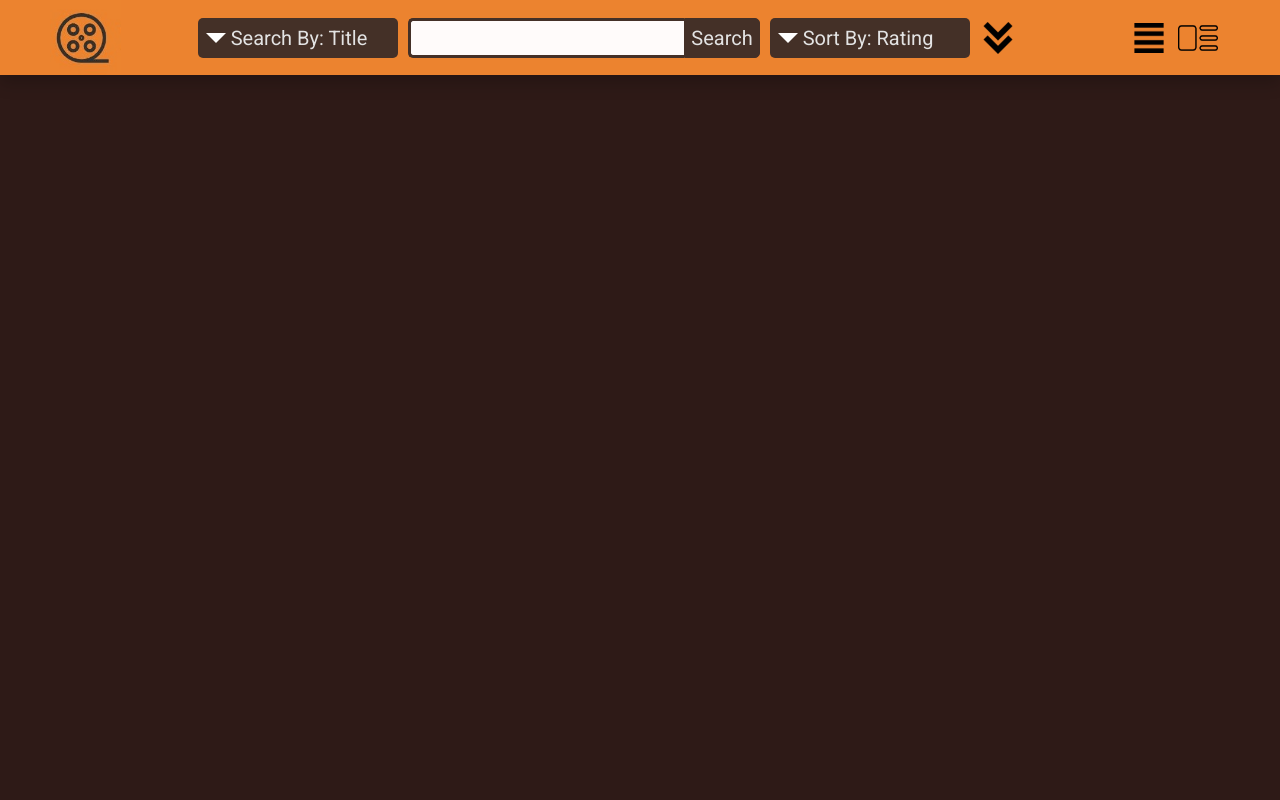
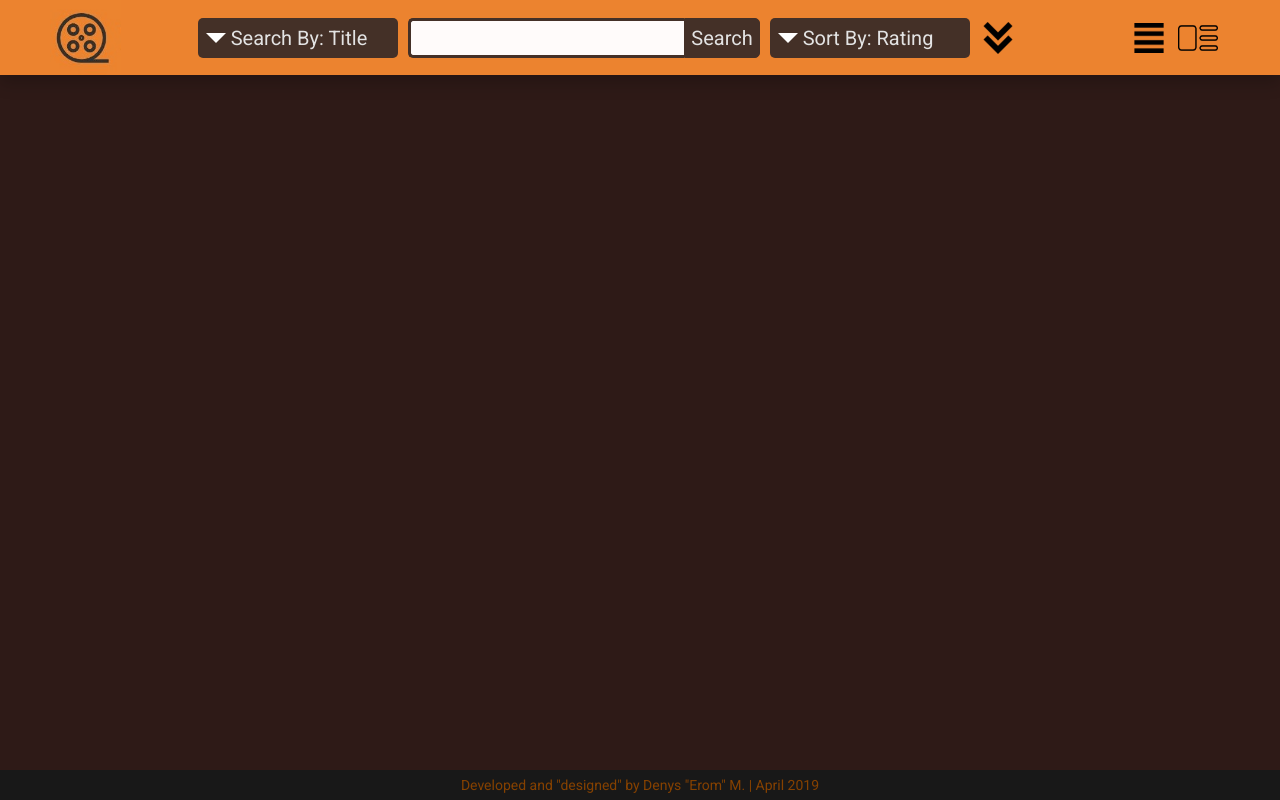
Before and after one commit to erom-dm/MovieSearch, a React (Create React App) app: page / in a window 1280 px wide. Built offline with nearby package versions, Linux system fonts and the light colour scheme.

Commit message:
more styling + footer

```diff
--- a/src/App.css
+++ b/src/App.css
@@ -1,3 +1,4 @@
-.App {
-  text-align: center;
+.app-container{
+  min-height:100%;
+  position:relative;
 }
--- a/src/App.jsx
+++ b/src/App.jsx
@@ -1,28 +1,15 @@
-import React, { Component, Fragment } from 'react';
+import React from 'react';
 import Header from './components/Header';
 import Main from './components/MainWindow';
+import Footer from './components/Footer';
 import './App.css';
 
-class App extends Component {
-  state = {
-    movies: {},
-  };
-
-  render() {
-    return (
-      <Fragment>
-        <Header />
-        <Main />
-      </Fragment>
-    );
-  }
-}
+const App = () => (
+  <div className="app-container">
+    <Header />
+    <Main />
+    <Footer />
+  </div>
+);
 
 export default App;
-// https://api.themoviedb.org/3/movie/76341?api_key={api_key}
-// 5874acfd11651a28c55771624f7021f4
-
-// for images use: https://image.tmdb.org/t/p/w200 + ${path} (w - width of image in pixels)
-
-// seach functionality: https://api.themoviedb.org/3/search/movie?api_key={api_key}&query=Jack+Reacher
-// with general movie info from 'results' field, we can query following to get full info: https://api.themoviedb.org/3/movie/343611?api_key={api_key}
--- /dev/null
+++ b/src/components/Footer/footer.scss
@@ -0,0 +1,17 @@
+.footer{
+  display: flex;
+  align-items: center;
+  justify-content: center;
+  position: absolute;
+  bottom: 0;
+  width: 100%;
+  height: 30px;
+  background-color: #181818;
+  color: #854100;
+  font-family: Roboto, sans-serif;
+  font-size: 14px;
+
+  p{
+    margin: 0;
+  }
+}
--- /dev/null
+++ b/src/components/Footer/index.jsx
@@ -0,0 +1,10 @@
+import React from 'react';
+import './footer.scss';
+
+const Footer = () => (
+  <div className="footer">
+    <p> Developed and "designed" by Denys "Erom" M. | April 2019 </p>
+  </div>
+);
+
+export default Footer;
--- a/src/components/MainWindow/index.jsx
+++ b/src/components/MainWindow/index.jsx
@@ -1,4 +1,4 @@
-import React from 'react';
+import React, { Fragment } from 'react';
 import { connect } from 'react-redux';
 import PropTypes from 'prop-types';
 import MovieItem from './MovieItem';
@@ -12,6 +12,7 @@ const MainWindow = (props) => {
     ? movies.map(movie => <MovieItemSmall movie={movie} key={movie.id} />)
     : movies.map(movie => <MovieItem movie={movie} key={movie.id} />);
   return (
+    <Fragment>
       <div className="main">
         <ul className="movie-list">
           {movieItems}
@@ -22,6 +23,7 @@ const MainWindow = (props) => {
               : null
         }
       </div>
+    </Fragment>
   );
 };
 
--- a/src/components/MainWindow/main-window.scss
+++ b/src/components/MainWindow/main-window.scss
@@ -1,5 +1,5 @@
 .main{
-  padding: 95px 120px 20px;
+  padding: 95px 120px 30px;
 }
 
 .movie-list{
--- a/src/index.css
+++ b/src/index.css
@@ -1,6 +1,11 @@
+html{
+  height: 100%;
+}
+
 body {
   margin: 0;
   padding: 0;
+  height: 100%;
   font-family: "Roboto", -apple-system, BlinkMacSystemFont, "Segoe UI", "Oxygen",
     "Ubuntu", "Cantarell", "Fira Sans", "Droid Sans", "Helvetica Neue",
     sans-serif;
@@ -9,6 +14,10 @@ body {
   background-color: #2e1a17;
 }
 
+#root{
+  height: 100%;
+}
+
 code {
   font-family: source-code-pro, Menlo, Monaco, Consolas, "Courier New",
     monospace;
```
Lines whose indentation alone changed are shown as unchanged.
